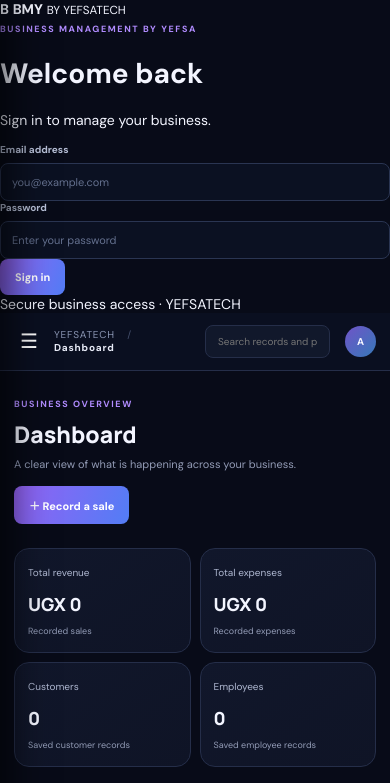
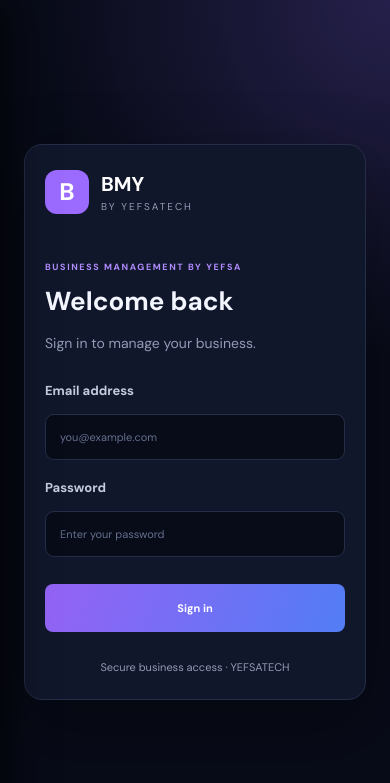
Before and after one commit to Keithyefsa/yefsa-ai-frontend, a plain HTML site: page indexbmy.html in a window 390 px wide. Shown: the top 783 px of the page. Drawn offline with Linux system fonts and the light colour scheme.

Commit message:
Update stylebmy.css

```diff
--- a/stylebmy.css
+++ b/stylebmy.css
@@ -4,3 +4,182 @@
 @media(max-width:1050px){.sidebar{width:220px}.main{margin-left:220px}.content{padding:24px}.stats{grid-template-columns:repeat(2,1fr)}.columns{grid-template-columns:1fr}.form-row{grid-template-columns:repeat(2,1fr)}}
 @media(max-width:700px){.sidebar{transform:translateX(-100%);width:255px;box-shadow:12px 0 35px #0009}.sidebar.open{transform:none}.main{margin:0}.menu{display:block}.topbar{height:58px;padding:0 14px;gap:10px}.top-actions input{width:125px}.content{padding:22px 14px}.heading{align-items:flex-start;flex-direction:column}.heading h1{font-size:23px}.stats,.stats.three{grid-template-columns:repeat(2,1fr);gap:9px}.stats article{padding:13px}.stats article strong{font-size:18px}.form-row,.form-grid{grid-template-columns:1fr}.wide{grid-column:auto}.panel{padding:15px}.notice em{display:none}footer{padding:14px;gap:10px;flex-wrap:wrap}}
 @media print{body{background:white;color:#111}.sidebar,.topbar,footer,.heading,.panel form,.primary{display:none!important}.main{margin:0}.content{padding:0}.page{display:none!important}#page-receipts{display:block!important}.panel{background:white;border:0}.receipt{color:#111}.receipt p{color:#333}}
+
+/* =================================
+   BMY AUTHENTICATION
+================================= */
+
+[hidden] {
+  display: none !important;
+}
+
+.auth-screen {
+  min-height: 100vh;
+  width: 100%;
+  display: flex;
+  align-items: center;
+  justify-content: center;
+  padding: 24px;
+  background:
+    radial-gradient(circle at top right, #25204b 0, transparent 38%),
+    #080b18;
+}
+
+.auth-card {
+  width: 100%;
+  max-width: 440px;
+  padding: 36px;
+  background: #11172b;
+  border: 1px solid #252e49;
+  border-radius: 18px;
+  box-shadow: 0 24px 70px rgba(0,0,0,.35);
+}
+
+.auth-brand {
+  display: flex;
+  align-items: center;
+  gap: 12px;
+  margin-bottom: 42px;
+}
+
+.auth-brand > b {
+  width: 44px;
+  height: 44px;
+  display: grid;
+  place-items: center;
+  border-radius: 12px;
+  background: #9b6bff;
+  color: white;
+  font-size: 24px;
+}
+
+.auth-brand span {
+  display: flex;
+  flex-direction: column;
+  gap: 3px;
+}
+
+.auth-brand strong {
+  font-size: 20px;
+  color: #fff;
+}
+
+.auth-brand small {
+  font-size: 10px;
+  letter-spacing: 2px;
+  color: #929bb5;
+}
+
+.auth-heading {
+  margin-bottom: 28px;
+}
+
+.auth-heading h1 {
+  margin: 10px 0;
+  font-size: 30px;
+  color: #f3f5ff;
+}
+
+.auth-heading p {
+  color: #929bb5;
+  font-size: 14px;
+  line-height: 1.6;
+}
+
+.auth-screen .field {
+  margin-bottom: 19px;
+}
+
+.auth-screen .field label {
+  display: block;
+  margin-bottom: 8px;
+  color: #c5cbe0;
+  font-size: 13px;
+}
+
+.auth-screen .field input {
+  width: 100%;
+  min-height: 46px;
+  padding: 12px 14px;
+  background: #080b18;
+  border: 1px solid #252e49;
+  border-radius: 9px;
+  color: #f3f5ff;
+  outline: none;
+}
+
+.auth-screen .field input:focus {
+  border-color: #9b6bff;
+  box-shadow: 0 0 0 3px rgba(155,107,255,.12);
+}
+
+.auth-submit {
+  width: 100%;
+  min-height: 48px;
+  margin-top: 8px;
+}
+
+.auth-error {
+  padding: 11px;
+  margin: 12px 0;
+  border-radius: 8px;
+  background: rgba(255,75,90,.10);
+  color: #ff7c89;
+  font-size: 13px;
+}
+
+.auth-footer {
+  margin-top: 28px;
+  text-align: center;
+  color: #929bb5;
+  font-size: 11px;
+}
+
+.business-list {
+  display: grid;
+  gap: 12px;
+  margin-bottom: 20px;
+}
+
+.business-option {
+  width: 100%;
+  padding: 16px;
+  display: flex;
+  justify-content: space-between;
+  align-items: center;
+  text-align: left;
+  background: #080b18;
+  border: 1px solid #252e49;
+  border-radius: 10px;
+  color: #f3f5ff;
+  cursor: pointer;
+}
+
+.business-option:hover {
+  border-color: #9b6bff;
+  background: #17152e;
+}
+
+.business-option strong {
+  display: block;
+  margin-bottom: 5px;
+}
+
+.business-option small {
+  color: #929bb5;
+}
+
+.business-option span:last-child {
+  color: #9b6bff;
+  font-size: 20px;
+}
+
+@media(max-width:500px) {
+  .auth-card {
+    padding: 25px 20px;
+  }
+
+  .auth-heading h1 {
+    font-size: 26px;
+  }
+}
```
